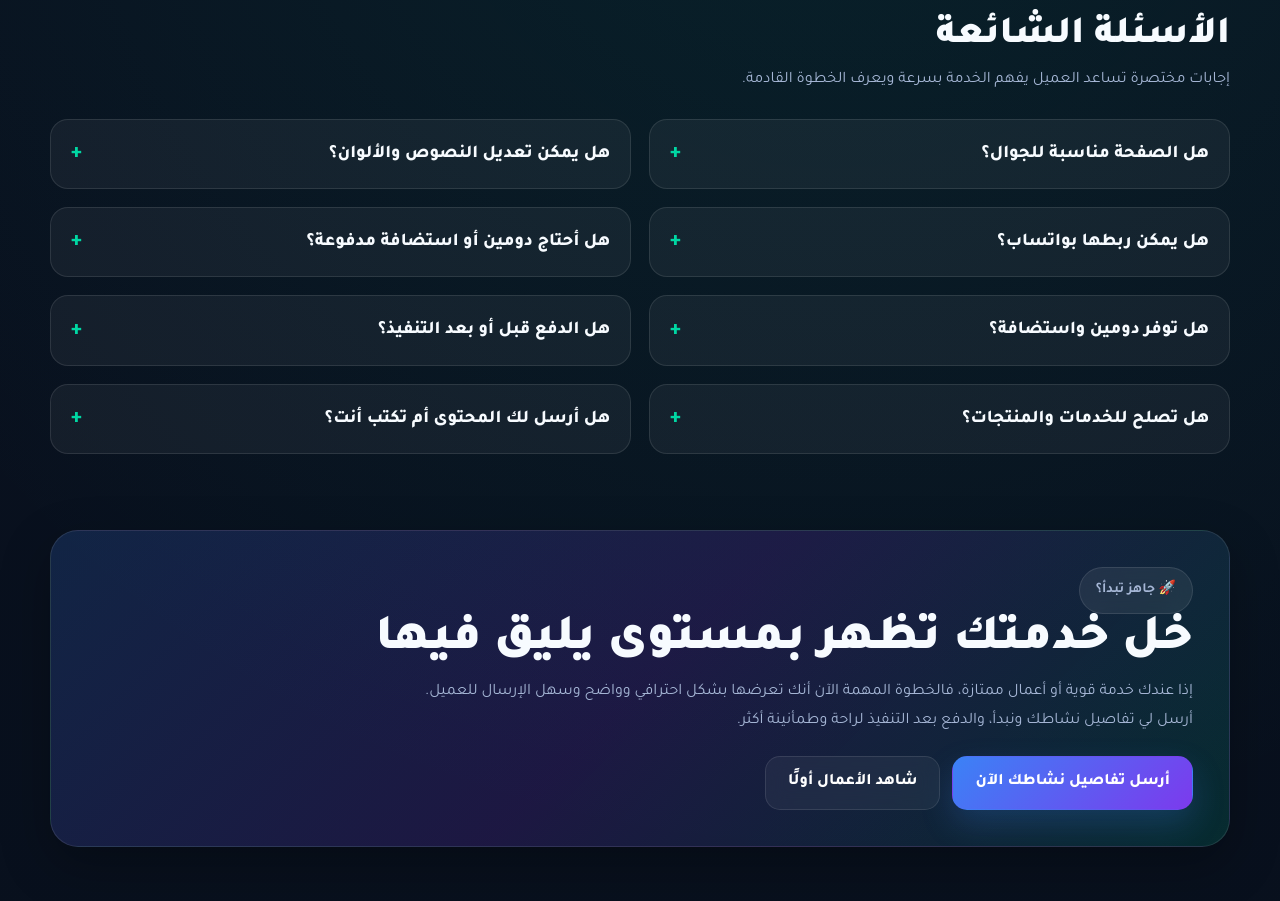
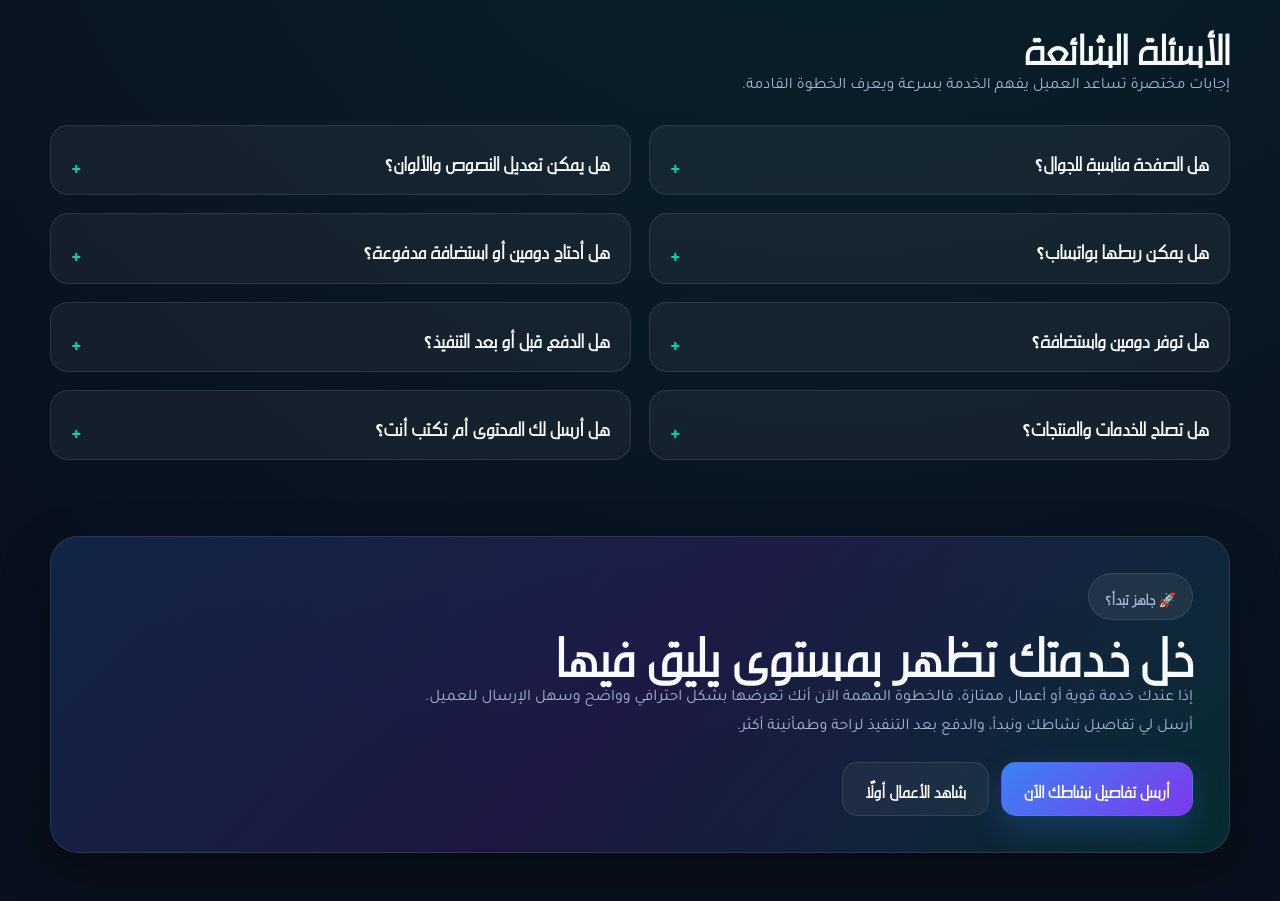
Before and after one commit to AbduallhCods/landing-page, a plain HTML site: page index.html in a window 1280 px wide. Shown: the part 4940-5841 px from the top of the page. Drawn offline with Linux system fonts and the light colour scheme.

Commit message:
Update index.html

```diff
--- a/index.html
+++ b/index.html
@@ -16,18 +16,17 @@
   <meta name="twitter:card" content="summary_large_image">
 
   <!-- إذا وفرت ملف خط Omar لاحقًا، فك التعليق وعدّل المسار -->
-  <!--
+
   <style>
     @font-face {
-      font-family: 'Omar';
-      src: url('./fonts/Omar.woff2') format('woff2'),
-           url('./fonts/Omar.woff') format('woff');
-      font-weight: 400 900;
-      font-style: normal;
-      font-display: swap;
-    }
+  font-family: 'Omar';
+  src: url('./fonts/Omar-Regular-1.ttf') format('truetype');
+  font-weight: normal;
+  font-style: normal;
+  font-display: swap;
+}
   </style>
-  -->
+
 
   <link rel="preconnect" href="https://fonts.googleapis.com">
   <link rel="preconnect" href="https://fonts.gstatic.com" crossorigin>
```
